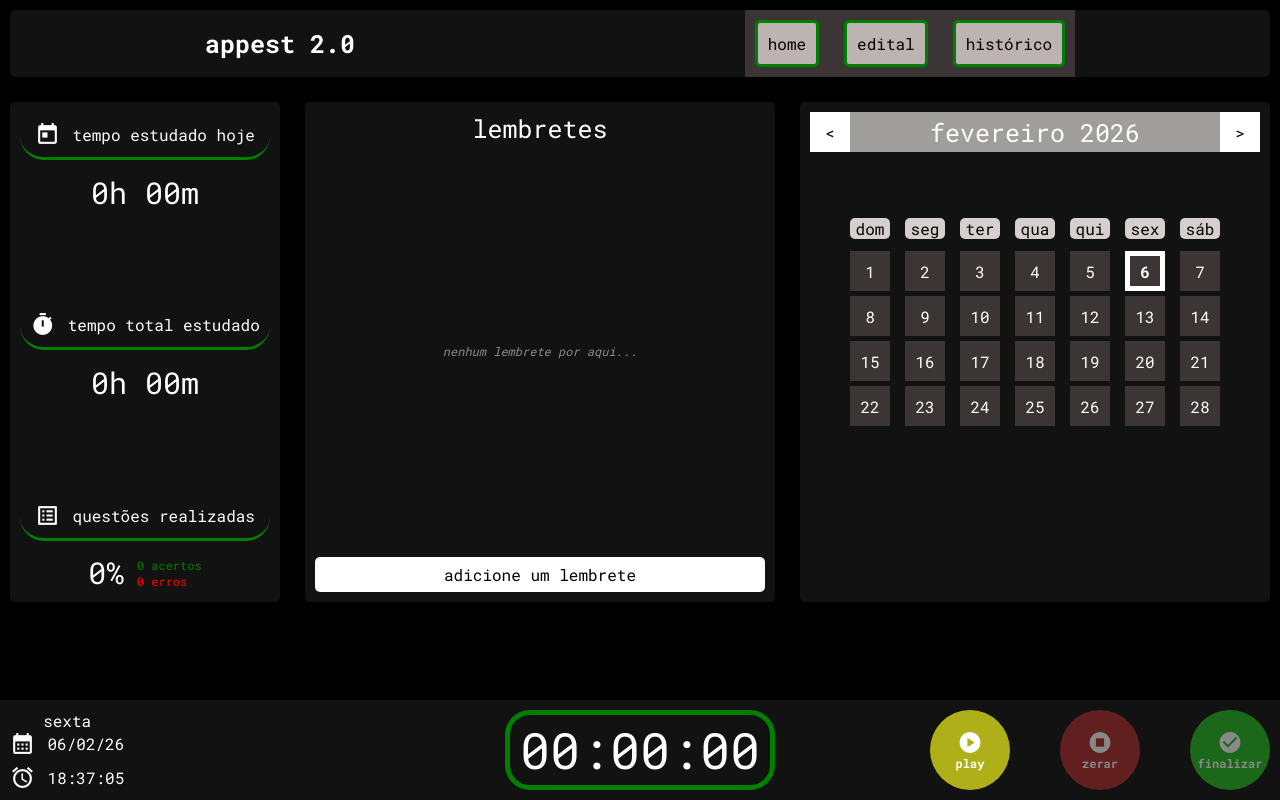
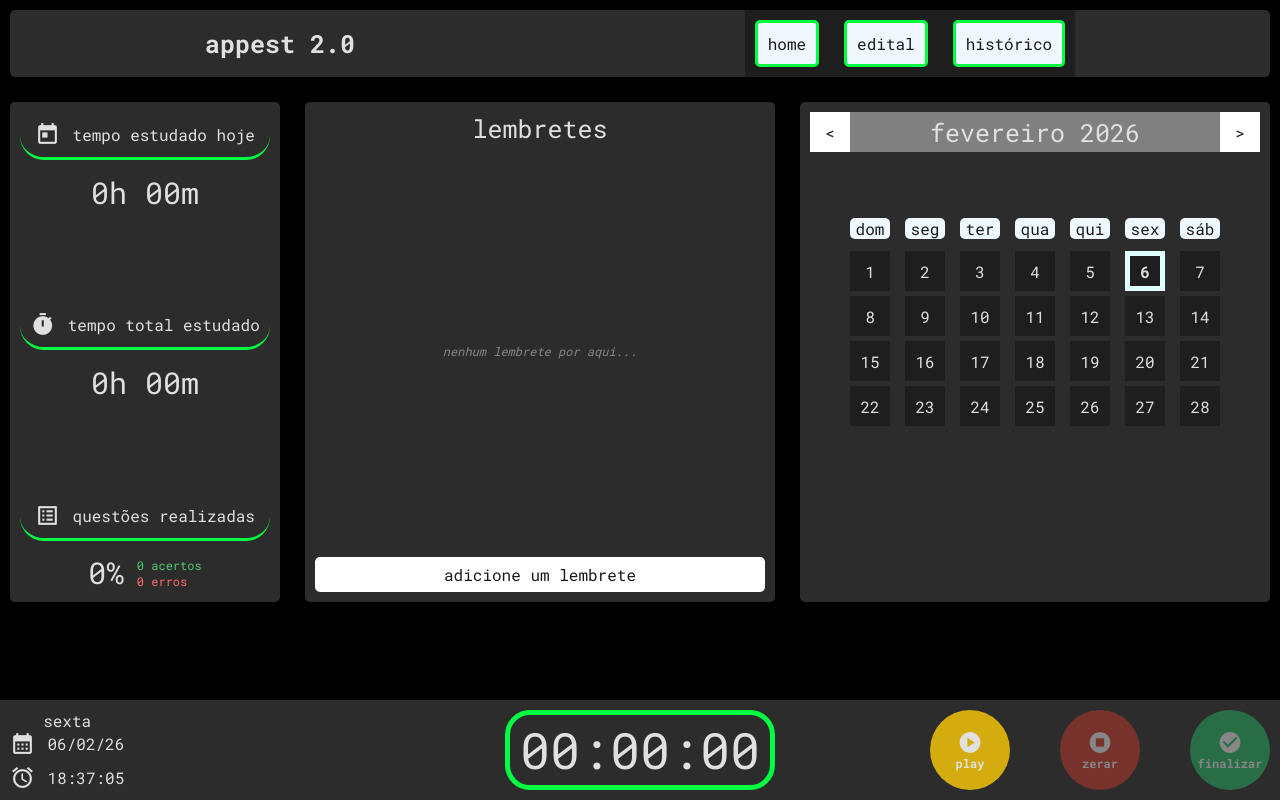
Before and after one commit to UalissonLima/apptest-2.0, a React (Vite) app: page /home in a window 1280 px wide. Built offline with nearby package versions, Linux system fonts and the light colour scheme; no server answers; the database is empty.

Commit message:
Ajustando cores e pequenos detalhes

```diff
--- a/src/componets/addRegistro/addRegistro.css
+++ b/src/componets/addRegistro/addRegistro.css
@@ -122,6 +122,7 @@
 .btn-selecionadoRegistro {
     background-color: var(--cor-botao-verde);
     font-weight: bold;
+    color: var(--font-branca);
 }
 
 .element-questoesRegistro, .item-questoesSimuladoRegistro {
@@ -137,6 +138,10 @@
     justify-content: space-around;
     align-items: center;
     gap: 12.5px;
+}
+
+.item-padraoQuestoesRegistro p {
+    color: var(--font-preta);
 }
 
 .input-padraoQuestoesRegistro, .input-padraoQuestoesSimuladoRegistro {
@@ -159,6 +164,10 @@
     justify-content: space-between;
 }
 
+.item-infosSimuladoRegistro p {
+    color: var(--font-preta);
+}
+
 .subItem-padraoInfosSimuladoRegistro {
     width: 100%;
     display: flex;
@@ -177,6 +186,10 @@
 
 .item-questoesSimuladoRegistro {
     background-color: transparent;
+}
+
+.item-questoesSimuladoRegistro p{
+    color: var(--font-preta);
 }
 
 .element-comentarioRegistro {
--- a/src/componets/calendario/calendario.css
+++ b/src/componets/calendario/calendario.css
@@ -73,12 +73,12 @@
 }
 
 .item-diaCalendario:hover {
-    background: var(--cor-item-cinza);
+    background: var(--cor-item-branco);
     color: var(--font-preta);
 }
 
 .item-diaFora {
-    color: var(--font-preta);
+    color: var(--font-cinza);
     background-color: var(--cor-item-cinza);
 }
 
@@ -98,7 +98,6 @@
     justify-content: center;
     flex-direction: column;
     height: 95px;
-    padding: 0px 10px;
     gap: 5px;
 }
 
@@ -107,6 +106,7 @@
     gap: 12.5px;
     background-color: var(--cor-item-preta);
     border-radius: 5px;
+    padding: 5px;
 }
 
 .nome-tempoInfos {
@@ -120,6 +120,7 @@
     gap: 12.5px;
     background-color: var(--cor-item-preta);
     border-radius: 5px;
+    padding: 5px;
 }
 
 .nome-disciplinaInfos {
--- a/src/componets/edital/edital.css
+++ b/src/componets/edital/edital.css
@@ -37,9 +37,8 @@
 
 .element-edital {
     display: flex;
-    background-color: var(--cor-element-preta);
+    background-color: var(--cor-element-branco);
     align-items: center;
-
     justify-content: end;
     padding: 5px;
 }
@@ -52,9 +51,13 @@
 
 .element-subtopico {
     background-color: var(--cor-element-preta);
-    opacity: 0.9;
     margin-left: 40px;
     border-radius: 0px 0px 25px 25px;
+}
+
+.element-subtopico p {
+    color: var(--font-branca) !important;
+    cursor: default !important;
 }
 
 .item-opcoesEdital {
@@ -70,7 +73,7 @@
 }
 
 .opcoes-editEdital {
-    color: var(--cor-botao-branco);
+    color: var(--cor-botao-amarelo);
 }
 
 .item-nomeEdital {
@@ -82,8 +85,13 @@
     padding: 0px 10px;
 }
 
+.item-nomeEdital p, .item-nomeEdital span {
+    color: var(--font-preta);
+}
+
 .icon-transparentEdital {
-    color: transparent;
+    color: transparent !important;
+    cursor: default !important;
 }
 
 .nome-editalPadrao {
--- a/src/componets/lembretes/lembretes.jsx
+++ b/src/componets/lembretes/lembretes.jsx
@@ -129,7 +129,7 @@ function Lembretes() {
                 ) : (
                     lembretesOrdenados.map((lembrete) => {
                         const statusAtual = calcularStatus(lembrete);
-                        const estaAtrasado = statusAtual === 'ATRASADO';
+                        const estaAtrasado = statusAtual === 'atrasado';
                         const estaConcluido = lembrete.concluido;
 
                         return (
--- a/src/componets/menu/menu.css
+++ b/src/componets/menu/menu.css
@@ -26,7 +26,7 @@ a{
 }
 
 li {
-    background-color: var(--cor-item-cinza);
+    background-color: var(--cor-item-branco);
     color: var(--font-preta);
     display: flex;
     align-items: center;
--- a/src/index.css
+++ b/src/index.css
@@ -36,31 +36,31 @@
   /* BACKGROUND -------------------------- */
   --cor-fundo: black;
 
-  --cor-fundo-modal: rgba(0, 0, 0, 0.700);
+  --cor-fundo-modal: rgba(255, 255, 255, 0.507);
 
-  --cor-container-preta: rgb(19, 18, 18);
-  --cor-container-cinza: rgb(112, 112, 112);
-  --cor-container-branco: rgb(255, 255, 255);
+  --cor-container-preta: #2C2C2C;
+  --cor-container-cinza: #BDBDBD;
+  --cor-container-branco: #FFFFFF;
 
-  --cor-element-preta: rgb(34, 33, 33);
-  --cor-element-cinza: rgb(160, 157, 157);
-  --cor-element-branco: rgb(235, 228, 228);
+  --cor-element-preta: #312f2f;
+  --cor-element-cinza: #808080;
+  --cor-element-branco: #FFFBF0;
 
-  --cor-item-preta: rgb(59, 53, 53);
-  --cor-item-cinza: rgb(189, 179, 179);
-  --cor-item-branco: rgb(214, 207, 207);
+  --cor-item-preta: #1E1E1E;
+  --cor-item-cinza: #3A3A3A;
+  --cor-item-branco: #F0F8FF;
 
-  --cor-botao-verde: rgb(35, 190, 35);
-  --cor-botao-vermelho: rgb(177, 45, 45);
-  --cor-botao-amarelo: rgb(175, 175, 25);
-  --cor-botao-branco: white;
+  --cor-botao-verde: #27AE60;
+  --cor-botao-vermelho: #C0392B;
+  --cor-botao-amarelo: #D4AC0D;
+  --cor-botao-branco: #FFFFFF;
 
   /* COLOR FONT -------------------------- */
-  --font-preta: black;
-  --font-branca: white;
-  --font-cinza: gray;
-  --font-vermelha: red;
-  --font-verde: green;
+  --font-preta: #1A1A1A;
+  --font-branca: #E0E0E0;
+  --font-cinza: #A0A0A0;
+  --font-vermelha: #FF6B6B;
+  --font-verde: #4ECB71;
 
   /* TAMANHO FONT ------------------------ */
   --font-padrao: 16px;
@@ -70,15 +70,15 @@
   --font-titulo: 25px;
 
   /* BORDER ------------------------------ */
-  --borda-1px-verde: 1px solid green;
-  --borda-3px-verde: 3px solid green;
-  --borda-5px-verde: 5px solid green;
+  --borda-1px-verde: 1px solid #00FF41;
+  --borda-3px-verde: 3px solid #00FF41;
+  --borda-5px-verde: 5px solid #00FF41;
 
-  --borda-1px-branca: 1px solid white;
-  --borda-3px-branca: 3px solid white;
-  --borda-5px-branca: 5px solid white;
+  --borda-1px-branca: 1px solid #E0FFFF;
+  --borda-3px-branca: 3px solid #E0FFFF;
+  --borda-5px-branca: 5px solid #E0FFFF;
 
-  --borda-1px-vermelha: 1px solid red;
-  --borda-3px-vermelha: 3px solid red;
-  --borda-5px-vermelha: 5px solid red;
+  --borda-1px-vermelha: 1px solid #FF003C;
+  --borda-3px-vermelha: 3px solid #FF003C;
+  --borda-5px-vermelha: 5px solid #FF003C;
 }
--- a/src/pages/historicoPage/historicoPage.css
+++ b/src/pages/historicoPage/historicoPage.css
@@ -121,7 +121,7 @@
 }
 
 .edit-opcoesHistorico {
-    color: var(--cor-botao-branco);
+    color: var(--cor-botao-amarelo);
 }
 
 .item-simuladoHistorico{
```
